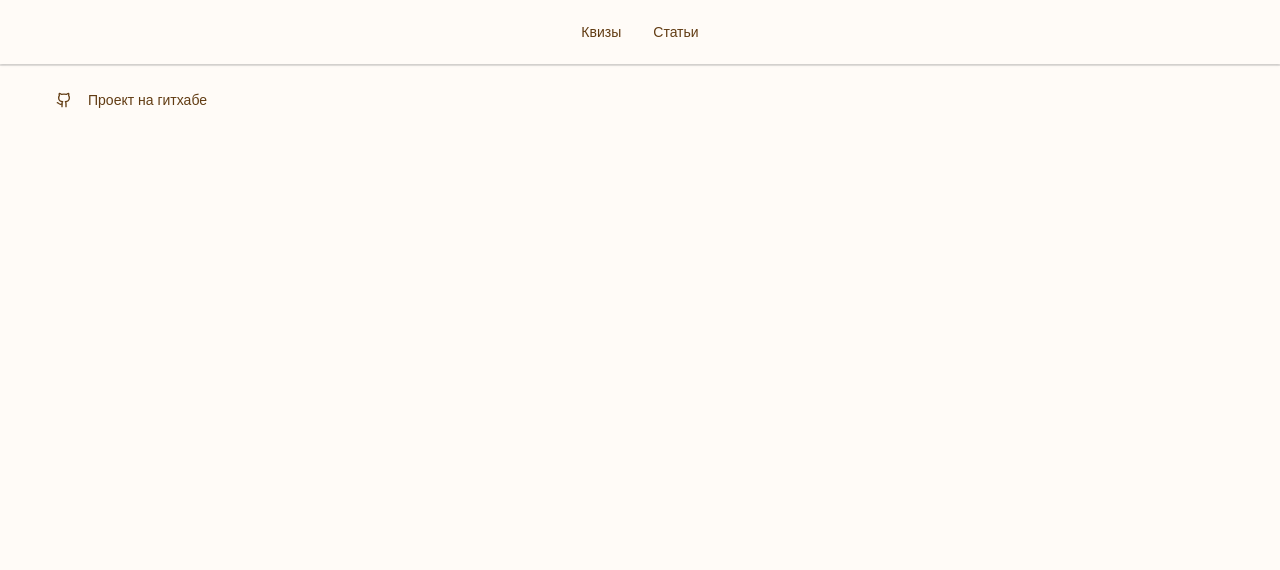
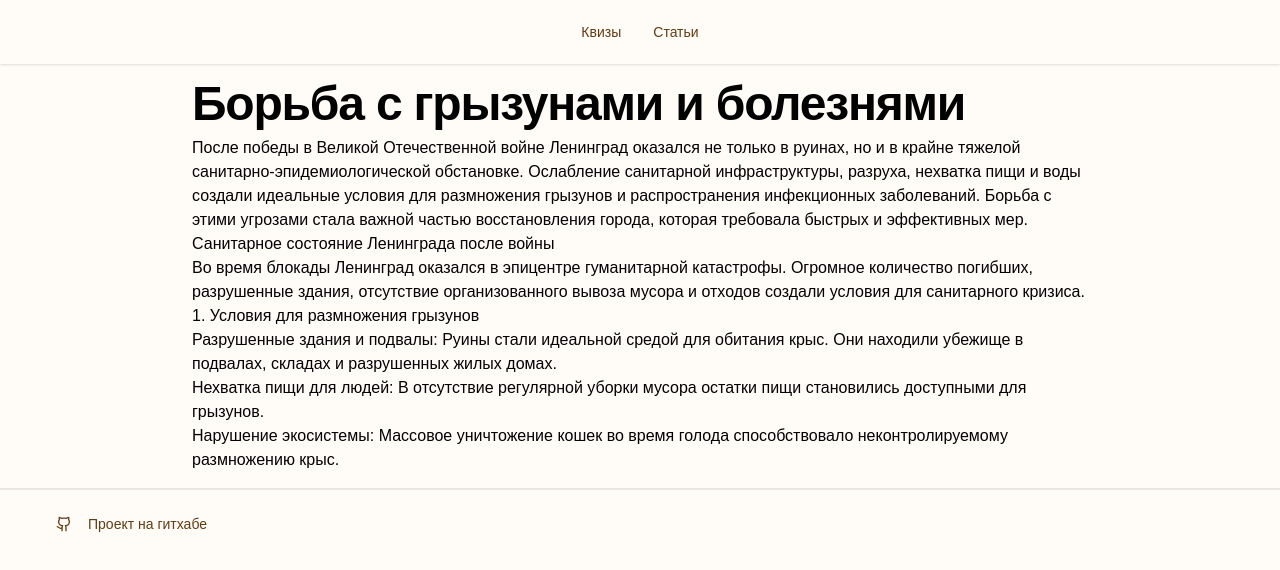
Before and after one commit to JmihPajiloy/history, a Next.js app: page /articles/rodent-and-disease-control in a window 1280 px wide. Shown: the top 570 px of the page. Built offline with nearby package versions, Linux system fonts and the light colour scheme.

Commit message:
add: markdown support

```diff
--- a/app/articles/[id]/page.tsx
+++ /dev/null
@@ -1,11 +0,0 @@
-import React from "react";
-
-const Page = () => {
-  return (
-    <div>
-
-    </div>
-  );
-};
-
-export default Page;
--- /dev/null
+++ b/app/articles/layout.tsx
@@ -0,0 +1,11 @@
+import type { PropsWithChildren } from "react";
+
+const Layout = ({ children }: PropsWithChildren) => {
+  return (
+    <main className="py-4 px-48">
+      {children}
+    </main>
+  );
+};
+
+export default Layout;
--- /dev/null
+++ b/app/articles/rodent-and-disease-control/page.mdx
@@ -0,0 +1,12 @@
+# Борьба с грызунами и болезнями
+
+После победы в Великой Отечественной войне Ленинград оказался не только в руинах, но и в крайне тяжелой санитарно-эпидемиологической обстановке. Ослабление санитарной инфраструктуры, разруха, нехватка пищи и воды создали идеальные условия для размножения грызунов и распространения инфекционных заболеваний. Борьба с этими угрозами стала важной частью восстановления города, которая требовала быстрых и эффективных мер.
+
+## Санитарное состояние Ленинграда после войны
+
+Во время блокады Ленинград оказался в эпицентре гуманитарной катастрофы. Огромное количество погибших, разрушенные здания, отсутствие организованного вывоза мусора и отходов создали условия для санитарного кризиса.
+
+### 1. Условия для размножения грызунов
+- Разрушенные здания и подвалы: Руины стали идеальной средой для обитания крыс. Они находили убежище в подвалах, складах и разрушенных жилых домах.
+- Нехватка пищи для людей: В отсутствие регулярной уборки мусора остатки пищи становились доступными для грызунов.
+- Нарушение экосистемы: Массовое уничтожение кошек во время голода способствовало неконтролируемому размножению крыс.
--- /dev/null
+++ b/mdx-components.tsx
@@ -0,0 +1,8 @@
+import type { MDXComponents } from 'mdx/types'
+import { PropsWithChildren } from "react";
+
+export function useMDXComponents(components: MDXComponents): MDXComponents {
+  return {
+    h1: ({children}: PropsWithChildren) => <h1 className="scroll-m-20 text-4xl font-extrabold tracking-tight lg:text-5xl pb-2">{children}</h1>
+  }
+}
--- a/next.config.mjs
+++ b/next.config.mjs
@@ -1,4 +1,12 @@
+import createMDX from '@next/mdx'
+
 /** @type {import('next').NextConfig} */
-const nextConfig = {};
+const nextConfig = {
+  pageExtensions: ['js', 'jsx', 'md', 'mdx', 'ts', 'tsx'],
+};
+const withMDX = createMDX({
+  // Add markdown plugins here, as desired
+})
 
-export default nextConfig;
+// Merge MDX config with Next.js config
+export default withMDX(nextConfig)
--- a/package.json
+++ b/package.json
@@ -9,10 +9,14 @@
     "lint": "next lint"
   },
   "dependencies": {
+    "@mdx-js/loader": "^3.1.0",
+    "@mdx-js/react": "^3.1.0",
+    "@next/mdx": "^15.1.2",
     "@radix-ui/react-aspect-ratio": "^1.1.1",
     "@radix-ui/react-slot": "^1.1.0",
     "@react-spring/web": "^9.7.5",
     "@tanstack/react-query": "^5.61.3",
+    "@types/mdx": "^2.0.13",
     "axios": "^1.7.8",
     "class-variance-authority": "^0.7.1",
     "clsx": "^2.1.1",
--- a/tailwind.config.ts
+++ b/tailwind.config.ts
@@ -3,6 +3,7 @@ import type { Config } from "tailwindcss";
 const config: Config = {
   darkMode: ["class"],
   content: [
+    "./mdx-components.tsx",
     "./pages/**/*.{js,ts,jsx,tsx,mdx}",
     "./components/**/*.{js,ts,jsx,tsx,mdx}",
     "./app/**/*.{js,ts,jsx,tsx,mdx}"
```
Also changed, not shown: 2 other files (tests, documents, lock files or other folders).
